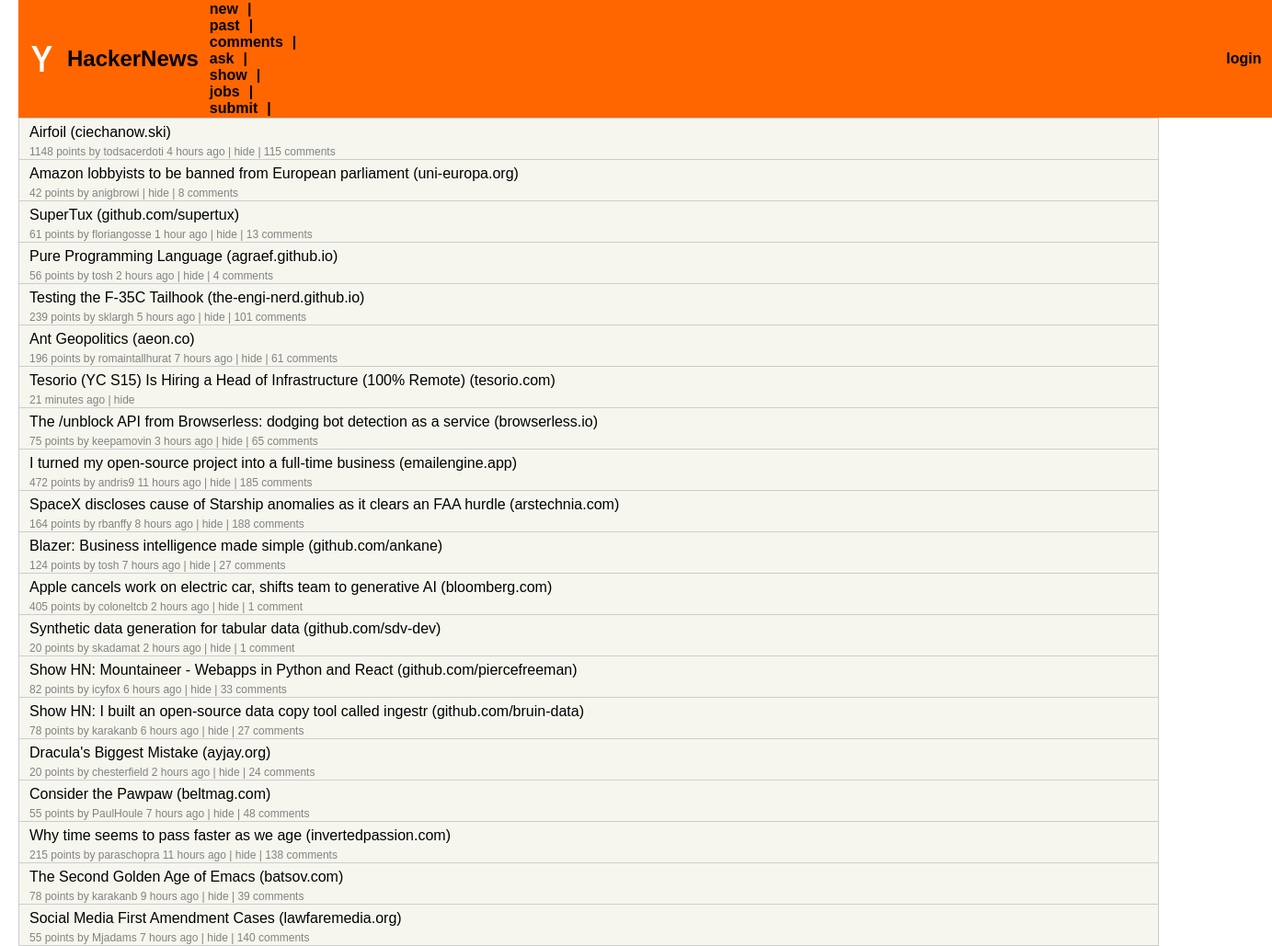
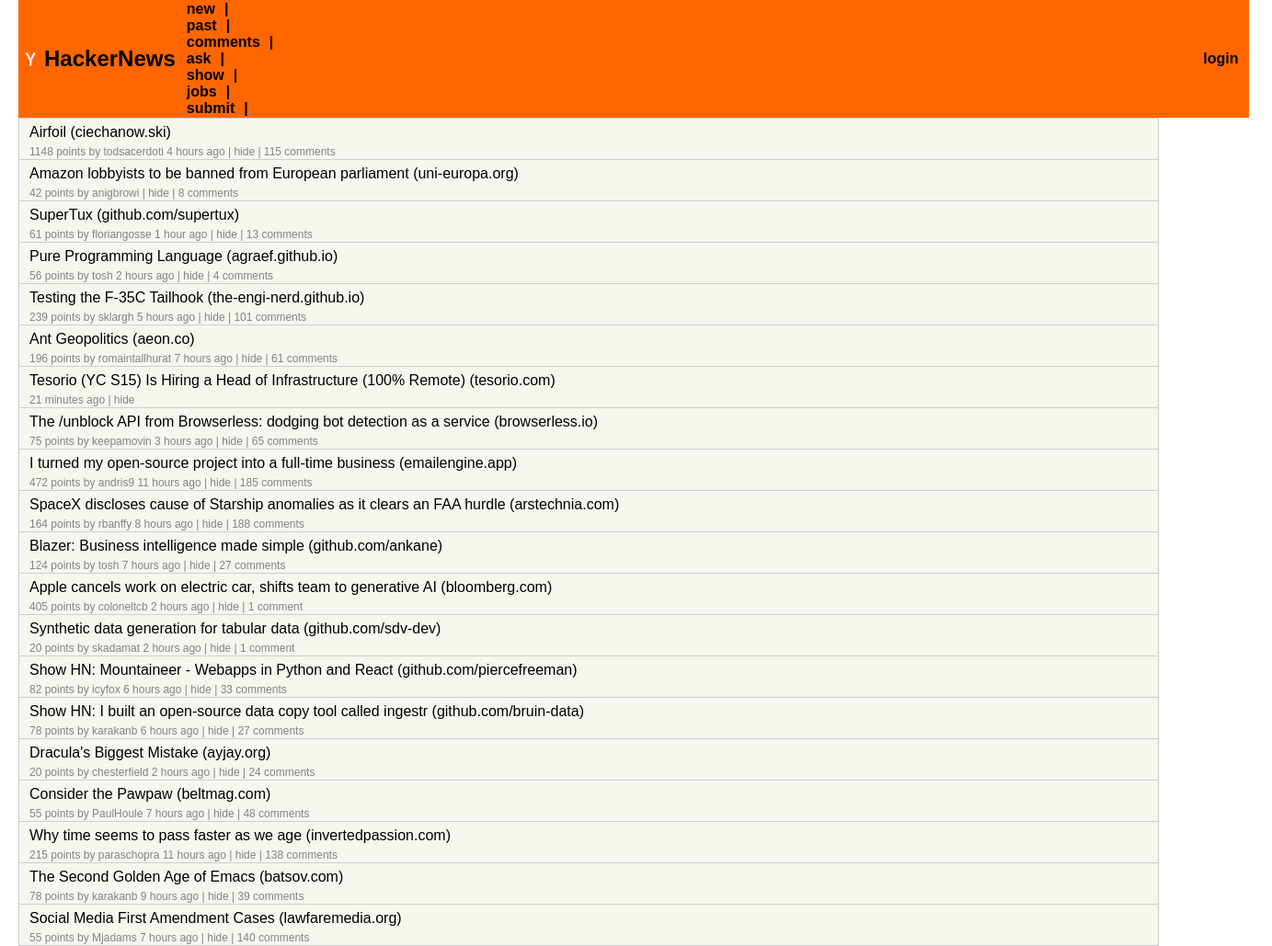
Before and after one commit to brooklando/mi449-c5, a plain HTML site: page index.html in a window 1280 px wide. Shown: the whole page at 92% size, 1383 px wide, since content can reach past the window. Drawn offline with Linux system fonts and the light colour scheme.

Commit message:
edited img width

```diff
--- a/screen.css
+++ b/screen.css
@@ -6,7 +6,7 @@ body {
 }
 
 .logo img {
-    width: 50px;
+    width: 25px;
     vertical-align: middle;
 }
 
```
